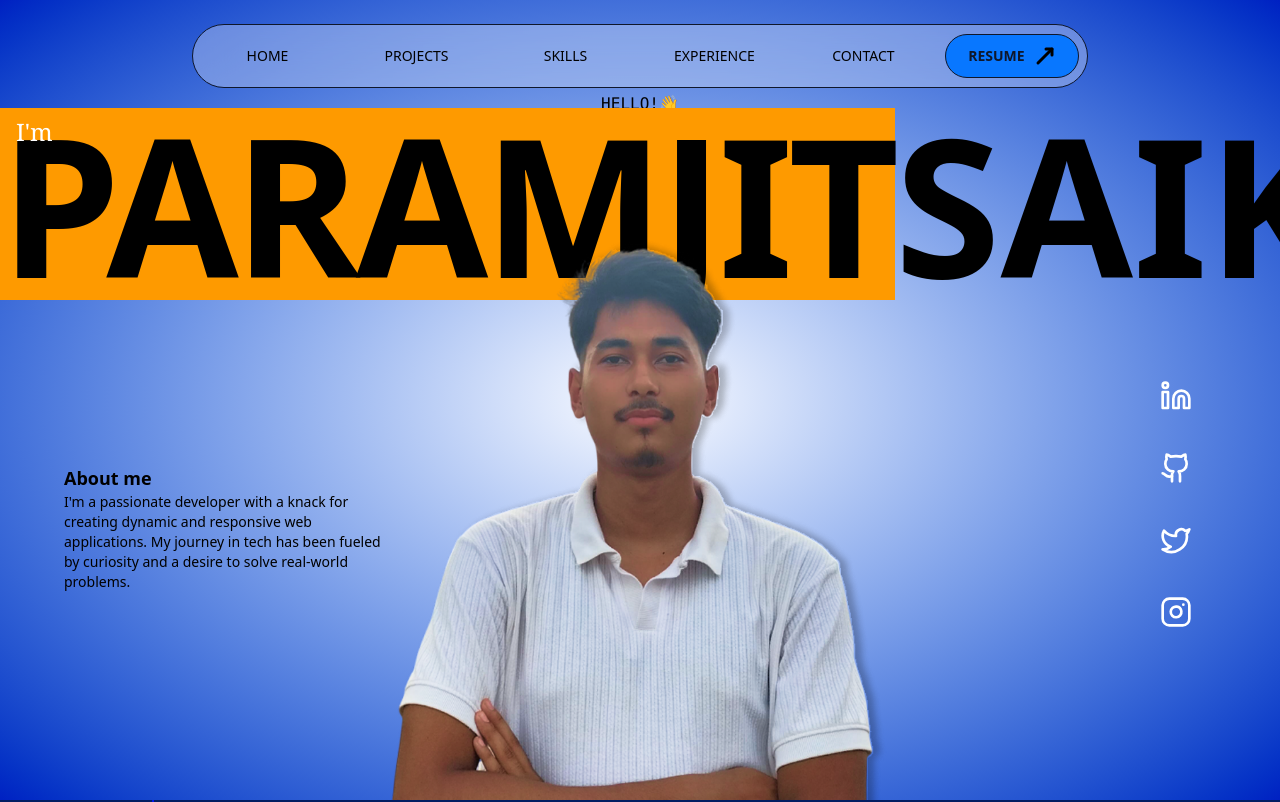
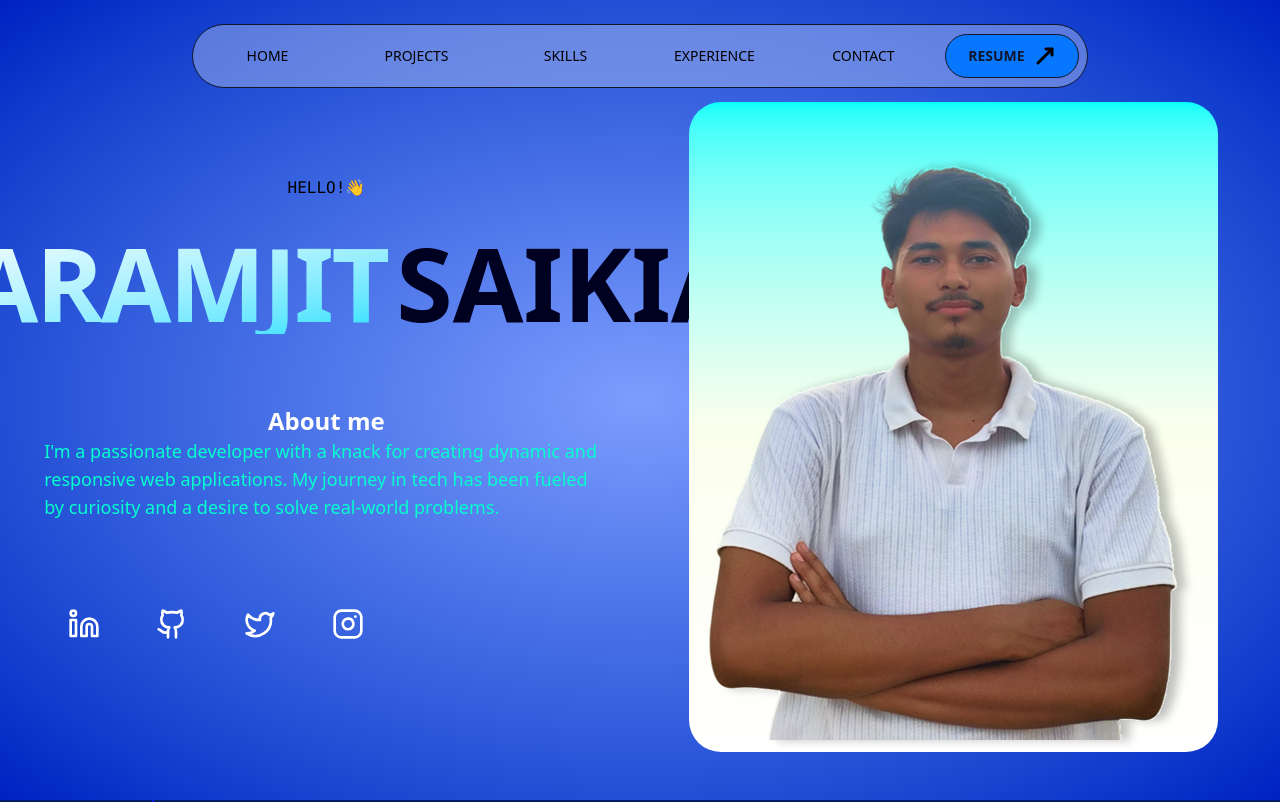
Before and after one commit to Paramjitsaikia001/PRMJTS, a React (Vite) app: page / in a window 1280 px wide. Shown: the top 802 px of the page. Built offline with nearby package versions, Linux system fonts and the light colour scheme.

Commit message:
change the ui

```diff
--- a/index.html
+++ b/index.html
@@ -3,7 +3,7 @@
   <head>
     <meta charset="UTF-8" />
     <link rel="icon" type="image/svg+xml" href="/PRMJTS.png" />
-    <meta name="viewport" content="width=device-width, initial-scale=1.0" />
+    <meta name="viewport" content="width=device-width, initial-scale=1.0, maximum-scale=1.0">
     <title>Paramjit Saikia-Porfolio</title>
   </head>
   <body>
--- a/src/App.tsx
+++ b/src/App.tsx
@@ -4,7 +4,7 @@ import Project from "./components/project";
 import gsap from "gsap";
 import { ScrollTrigger } from "gsap/all";
 import "./App.css";
-import { useEffect } from "react";
+import { useEffect, useRef } from "react";
 import Skills from "./components/skills";
 import Achievement from "./components/Experience";
 import Contact from "./components/contact";
@@ -18,7 +18,6 @@ function App() {
 
     gsap.to(".components", {
       top: "30%",
-      borderRadius: "2rem 2rem 0 0",
       duration: 1,
       scrollTrigger: {
         trigger: ".components",
@@ -27,97 +26,148 @@ function App() {
         scrub: true,
       },
     });
-  });
+  }, []);
+
+  const boundingRef = useRef<DOMRect | null>(null);
+
   return (
     <section
       id="home"
-      className="bg-[#0020C2] h-[100vh] w-[100vw] flex flex-col items-center overflow-hidden"
+      className="bg-[var(--color-primary)] min-h-screen w-full flex flex-col items-center overflow-hidden"
     >
       <Navbar />
       <ToastContainer className=" z-[9999]" position="top-right" />
-      <div className="hero-section h-[100vh] w-[100vw] bg-radial from-[#FFFFFF] from-0% via-[#FBFCFF] via-0% to-[#0020C2] to-100%  items-center flex flex-col relative">
-        <div className=" w-full h-full flex flex-col justify-start items-center">
-          <div className="intro flex flex-col w-[98%] md:w-full mt-25 items-center leading-2 relative  h-auto justify-start">
-            <h2 className="font-mono  ">HELLO!👋</h2>
+      <div className="hero-section h-[100vh] w-[100vw] bg-radial from-[#FFFFFF] from-0% via-[#7d9dfe] via-0% to-[#0020C2] to-100%  items-center flex flex-col sticky z-2">
+        <div className=" w-full lg:w-[98%] h-full flex flex-col md:flex-row justify-start items-center">
+
+
+
+          <div className="flex  justify-center items-center h-1/2 mt-8 md:h-full w-full md:w-1/2">
+            <div className="flex flex-col gap-4 lg:gap-0 justify-center items-center w-full lg:w-[90%] h-[60%]">
+              <div className="intro flex flex-col w-full md:w-full  items-center  h-auto justify-start">
+                <h2 className="font-mono  ">
+                  HELLO!
+                  <span className="animate-hello">👋</span>
+                </h2>
                 <div className="flex flex-col  w-[100%]">
-              <div className="flex w-full text-end items-end justify-evenly text-[15vw] font-stretch-56% font-extrabold leading-none ">
-                <h1 className="flex md:bg-amber-500 flex-col items-start leading-none relative h-full ">
-                  <span className="font-serif text-[0.5rem] lg:text-[1.5rem] w-full text-start font-extralight md:pl-[1rem] pl-1 absolute md:top-3  lg:bottom-0 text-white">
+                  <div className="flex w-full justify-center gap-2 text-end items-end text-[15vw]  md:text-[8vw] font-stretch-56% font-extrabold leading-none ">
+                    <h1 className="flex flex-col items-start h-full space-y-0 leading-none">
+                      <span className="font-serif font-extralight text-[1rem] md:text-[2rem] text-[#2dcdf1] leading-none">
                         I'm
                       </span>
-                  <span className="tracking-tight">PARAMJIT</span>
+                      <span className="tracking-tight leading-none bg-gradient-to-br from-[#ffffff] to-[#00e1ff] bg-clip-text text-transparent">
+                        PARAMJIT
+                      </span>
                     </h1>
-                <h1>SAIKIA</h1>
+                    <h1 className="text-[#000021]">SAIKIA</h1>
                   </div>
                 </div>
               </div>
 
-          <div className="second-intro flex flex-col md:flex-row items-center justify-between md:justify-center h-full w-full p-0 m-0 absolute">
-            <div className=" font-extralight h-full text-center flex flex-col justify-center lg:justify-end items-start lg:w-1/2 relative left-2 lg:left-[5%] lg:top-[-26%] top-[3rem] md:text-start bottom-0">
-              <div className="w-[20rem]">
-                <h2 className="font-semibold text-lg">About me</h2>
-                <p className="text-sm font-light">
+              <div className=" font-extralight h-full text-center items-center flex flex-col justify-center lg:text-start">
+                <h2 className="font-semibold text-[6vw] md:text-2xl text-[#fff]">About me</h2>
+                <p className=" text-[3vw] md:text-lg font-light text-[#04ffcd] w-[90%] md:w-full">
                   I'm a passionate developer with a knack for creating dynamic
                   and responsive web applications. My journey in tech has been
                   fueled by curiosity and a desire to solve real-world problems.
                 </p>
               </div>
-            </div>
-            <div className="image  h-full w-[99%] absolute sm:w-[70%] md:w-[60%] top-[35%] md:top-[22%] bottom-0 flex items-end">
-              <img
-                className="w-full  md:w-[70%] lg:w-[70%]  h-[68%] md:h-[85%] top-0 lg:h-[80%] bottom-0 absolute md:left-[15%]"
-                src={PortfolioModel}
-                alt="profile"
-              />
-            </div>
-            <div className="font-mono font-extralight flex flex-col lg:w-1/2  md:items-end items-center justify-end lg:justify-center text-[0.6rem] md:text-sm  w-full md:w-[90%] relative bottom-4  md:right-[5%] md:bottom-[5%] lg:top-26  h-full ">
-              <div className="social-media flex md:flex-col justify-center gap-8 md:gap-2 w-[20rem] lg:h-full h-fit  items-end">
+
+              <div className="font-mono  w-full lg:items-start items-center justify-center">
+                <div className="social-media flex  md:flex-row lg:justify-start justify-center gap-8 md:gap-2 w-full md:h-full h-[2rem] text-[1rem] items-end">
                   <a
                     href="https://www.linkedin.com/in/paramjit-saikia-21615a237/"
                     target="_blank"
-                  className="font-sans group hover:text-white text-black  flex md:gap-1 bg-[#0037ff]  md:bg-transparent hover:bg-[#0037ff] h-full lg:h-fit lg:w-fit rounded-2xl hover:rounded-3xl transition-all duration-300 ease-in-out overflow-hidden items-center cursor-pointer lg:px-6 p-4"
+                    className="font-sans group hover:text-white text-black  flex md:gap-1 bg-[#0037ff]  md:bg-transparent hover:bg-[#ffffff] h-full lg:h-fit lg:w-fit rounded-4xl hover:rounded-4xl transition-all duration-300 ease-in-out overflow-hidden items-center cursor-pointer lg:px-6 p-4"
                   >
-                  <p className="text-sm transform translate-x-full group-hover:translate-x-0 transition-all duration-300 ease-in-out whitespace-nowrap group-hover:block hidden">
+                    <p className="text-md transform translate-x-full group-hover:translate-x-0 transition-all duration-300 ease-in-out whitespace-nowrap group-hover:block hidden group-hover:text-[#0037ff]">
                       LinkedIn
                     </p>
-                  <Linkedin className="text-white w-8 h-8 stroke-2 transition-transform duration-300 ease-in-out group-hover:translate-x-2 group-hover:text-white" />
+                    <Linkedin className="text-[#ffffff] group-hover:text-[#0037ff] md:w-8 md:h-8 w-4 h-4 stroke-2 transition-transform duration-300 ease-in-out group-hover:translate-x-2" />
                   </a>
 
                   <a
                     href="https://github.com/Paramjitsaikia001"
                     target="_blank"
-                  className="font-sans group hover:text-white text-black  flex md:gap-1 bg-black  md:bg-transparent hover:bg-[#000000] h-full lg:h-fit lg:w-fit rounded-4xl hover:rounded-3xl transition-all duration-300 ease-in-out overflow-hidden items-center cursor-pointer lg:px-6 p-4"
+                    className="font-sans group hover:text-white text-black  flex md:gap-1 bg-black  md:bg-transparent hover:bg-[#000000] h-full lg:h-fit lg:w-fit rounded-4xl hover:rounded-4xl transition-all duration-300 ease-in-out overflow-hidden items-center cursor-pointer lg:px-6 p-4"
                   >
                     <p className="text-sm transform translate-x-full group-hover:translate-x-0 transition-all duration-300 ease-in-out whitespace-nowrap group-hover:block hidden">
                       Github
                     </p>
-                  <Github className="text-white w-8 h-8 stroke-2 transition-transform duration-300 ease-in-out group-hover:translate-x-2 group-hover:text-white" />
+                    <Github className="text-white md:w-8 md:h-8 w-4 h-4 stroke-2 transition-transform duration-300 ease-in-out group-hover:translate-x-2 group-hover:text-white" />
                   </a>
 
                   <a
                     href="https://x.com/Paramjit_saikia"
                     target="_blank"
-                  className="font-sans group hover:text-white text-black  flex md:gap-1 bg-black md:bg-transparent hover:bg-[#000000] h-full lg:h-fit lg:w-fit rounded-2xl hover:rounded-3xl transition-all duration-300 ease-in-out overflow-hidden items-center cursor-pointer lg:px-6 p-4"
+                    className="font-sans group hover:text-white text-black  flex md:gap-1 bg-black md:bg-transparent hover:bg-[#000000] h-full lg:h-fit lg:w-fit rounded-4xl hover:rounded-4xl transition-all duration-300 ease-in-out overflow-hidden items-center cursor-pointer lg:px-6 p-4"
                   >
                     <p className="text-sm transform translate-x-full group-hover:translate-x-0 transition-all duration-300 ease-in-out whitespace-nowrap group-hover:block hidden">
                       Twitter
                     </p>
-                  <Twitter className="text-white w-8 h-8 stroke-2 transition-transform duration-300 ease-in-out group-hover:translate-x-2 group-hover:text-white" />
+                    <Twitter className="text-white md:w-8 md:h-8 w-4 h-4 stroke-2 transition-transform duration-300 ease-in-out group-hover:translate-x-2 group-hover:text-white" />
                   </a>
 
                   <a
                     href="https://www.instagram.com/paramjit_saikia/"
                     target="_blank"
-                  className="font-sans group hover:text-white text-black  flex md:gap-1 bg-gradient-to-r  md:bg-none hover:bg-gradient-to-r from-[#ff00ee] to-[#ff81f2]  h-full lg:h-fit lg:w-fit rounded-2xl hover:rounded-3xl transition-all duration-300 ease-in-out overflow-hidden items-center cursor-pointer lg:px-6 p-4"
+                    className="font-sans group hover:text-white text-black  flex md:gap-1 bg-gradient-to-r  md:bg-none hover:bg-gradient-to-r from-[#ff00ee] to-[#ff81f2]  h-full lg:h-fit lg:w-fit rounded-4xl hover:rounded-4xl transition-all duration-300 ease-in-out overflow-hidden items-center cursor-pointer lg:px-6 p-4"
                   >
                     <p className="text-sm transform translate-x-full group-hover:translate-x-0 transition-all duration-300 ease-in-out whitespace-nowrap group-hover:block hidden">
                       Instagram
                     </p>
-                  <Instagram className="text-white w-8 h-8 stroke-2  transition-transform duration-300 ease-in-out group-hover:translate-x-2  group-hover:text-white" />
+                    <Instagram className="text-white md:w-8 md:h-8 w-4 h-4 stroke-2  transition-transform duration-300 ease-in-out group-hover:translate-x-2  group-hover:text-white" />
                   </a>
                 </div>
               </div>
             </div>
+          </div>
+
+
+
+          <div className="second-intro flex flex-col md:flex-row items-center justify-between md:justify-center lg:items-end h-1/2 md:h-full lg:w-1/2 w-[90%] p-0 m-0 ">
+            <div
+              onMouseLeave={() => (boundingRef.current = null)}
+              onMouseEnter={(ev) => {
+                boundingRef.current = ev.currentTarget.getBoundingClientRect();
+              }}
+              onMouseMove={(ev) => {
+                if (!boundingRef.current) return;
+                const x = ev.clientX - boundingRef.current.left;
+                const y = ev.clientY - boundingRef.current.top;
+                const xPercentage = x / boundingRef.current.width;
+                const yPercentage = y / boundingRef.current.height;
+                const xRotation = (xPercentage - 0.5) * 30;
+                const yRotation = (0.5 - yPercentage) * 30;
+
+                ev.currentTarget.style.setProperty(
+                  "--x-rotation",
+                  `${yRotation}deg`
+                );
+                ev.currentTarget.style.setProperty(
+                  "--y-rotation",
+                  `${xRotation}deg`
+                );
+                ev.currentTarget.style.setProperty(
+                  "--x",
+                  `${xPercentage * 100}%`
+                );
+                ev.currentTarget.style.setProperty(
+                  "--y",
+                  `${yPercentage * 100}%`
+                );
+              }}
+              className="   w-[99%]  sm:w-[70%] h-fit md:w-fit bg-gradient-to-b  from-[#00fffb] via-[#fbffed]  to-[#ffffff]  flex items-end rounded-xl md:rounded-2xl lg:rounded-4xl hover:shadow-2xl transition-transform ease-out hover:[transform:rotateX(var(--x-rotation))_rotateY(var(--y-rotation))] lg:mb-12"
+            >
+              <img
+                className="w-[100%]  h-full  top-0 lg:h-[70%] "
+                src={PortfolioModel}
+                alt="profile"
+              />
+            </div>
+          </div>
+
+
         </div>
       </div>
       <div className="components bg-[#011e6300] top-[100vh] h-full absolute  w-full  z-[10] ">
--- a/src/components/Footer.tsx
+++ b/src/components/Footer.tsx
@@ -1,7 +1,7 @@
 import { Mail, MapPinned ,Linkedin,Instagram,Github,Twitter} from "lucide-react";
 const Footer = () => {
   return (
-    <section className="footer bg-linear-120 from-[#001062] via-[#002aff] to-[#9ebdff] text-white  fixed w-full h-screen z-[-1] flex flex-col justify-between pt-48">
+    <section className="footer bg-linear-120 from-[#001062] via-[#002aff] to-[#9ebdff] text-white  fixed w-full h-screen z-[1] flex flex-col justify-between pt-48">
       <div className="middle px-12 gap-8 lg:px-[12rem] flex lg:flex-row flex-col justify-between w-full">
         <div className="profile-details flex flex-col gap-1 text-md font-semibold">
           <p className="flex gap-2 font-extralight">
--- a/src/components/project.tsx
+++ b/src/components/project.tsx
@@ -29,7 +29,7 @@ const Project = () => {
   }, []);
 
   return (
-    <section className="flex flex-col items-center justify-center h-auto w-full px-2 gap-4 relative">
+    <section className="flex flex-col items-center justify-center h-auto w-full px-2 gap-4 relative overflow-x-hidden">
       <div className="line w-[0.1rem] h-[35rem] lg:h-[35rem] bg-[#0015ffde] top-0 left-[5rem] lg:left-[9.5rem] absolute"></div>
 
         <Bug className="bug w-[10rem] h-[10rem] left-[0.5%] lg:left-[5rem] top-[30%] lg:top-[50%]  text-[#0015ffde] absolute z-[10]" />
@@ -155,14 +155,14 @@ const Project = () => {
             className="project-item bg-[#ffffff6e] border-1 border-[#ffffff81] backdrop-blur-[10px] shadow-[0_4px_6px_rgba(0,0,0,0.1)] lg:w-1/2  rounded-lg flex flex-col items-start justify-center gap-2 py-3 px-2 lg:py-4 lg:px-8"
           >
             <div className="tittle-date w-full flex flex-col gap-2">
-              <h1 className="text-5xl font-[800] lg:font-semibold">CoworkAssam</h1>
+              <h1 className="text-[12vw] lg:text-6xl font-[800] lg:font-semibold">CoworkAssam</h1>
               <span
                     className=" w-fit align-text-bottom bg-white text-black lg:bg-transparent hover:bg-white hover:text-black lg:text-white text-sm rounded-full py-[0.2rem] px-[0.5rem]"
                   >
                 Mar 2025 - May 2025
               </span>
             </div>
-            <p className="text-xl font-extralight">
+            <p className="text-[5vw] lg:text-2xl font-extralight">
               A collaborative platform designed to help teams in Assam manage
               projects, communication, and tasks efficiently. Built with React,
               TailwindCSS, Node.js, Express, and MongoDB, it supports real-time
--- a/src/index.css
+++ b/src/index.css
@@ -1,5 +1,27 @@
 @import "tailwindcss";
 
+:root {
+  --color-primary: #000000;
+  --color-secondary: #ff9b0669;
+  --color-accent: #0020C2;
+  --color-lines:#3f3f3f;
+  --color-gradient: linear-gradient(to right, #0020C2, #ffffff);
+}
+
+.image {
+  display: flex;
+  justify-content: center;
+  align-items: center;
+  font-size: 1.5rem;
+  transition: transform 0.3s ease-out, box-shadow 0.3s ease-out;
+  transform-style: preserve-3d; /* Important for 3D effect */
+  box-shadow: 0 4px 8px rgba(0, 0, 0, 0.1);
+}
+
+.image:hover {
+  transform: perspective(1000px) rotateX(10deg) rotateY(-10deg) scale(1.05);
+  box-shadow: 0 8px 16px rgba(0, 0, 0, 0.2);
+}
 
 @theme {
   --animate-wiggle: wiggle 6s linear infinite;
@@ -9,6 +31,16 @@
     }
     to {
       transform: rotate(360deg);
+    }
+  }
+
+  --animate-hello:hello 2s linear infinite;
+  @keyframes hello {
+      from{
+      transform: rotate(0deg);
+    }
+    to {
+      transform: rotate(15deg);
     }
   }
 }
```
Also changed, not shown: src/components/skills.tsx (+4 -5 lines), src/assets/model.png (added), src/assets/portfolio-model.png. Lines whose indentation alone changed are shown as unchanged.
